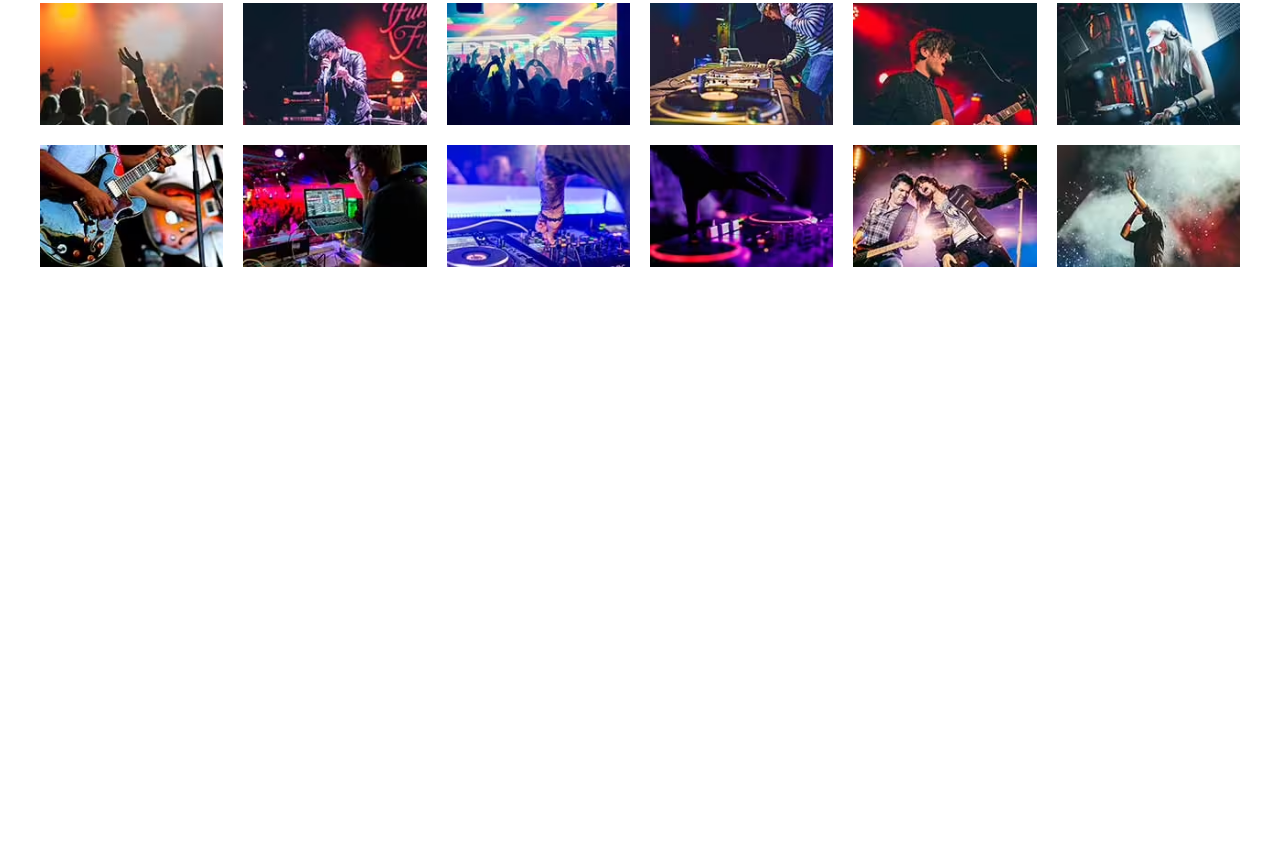
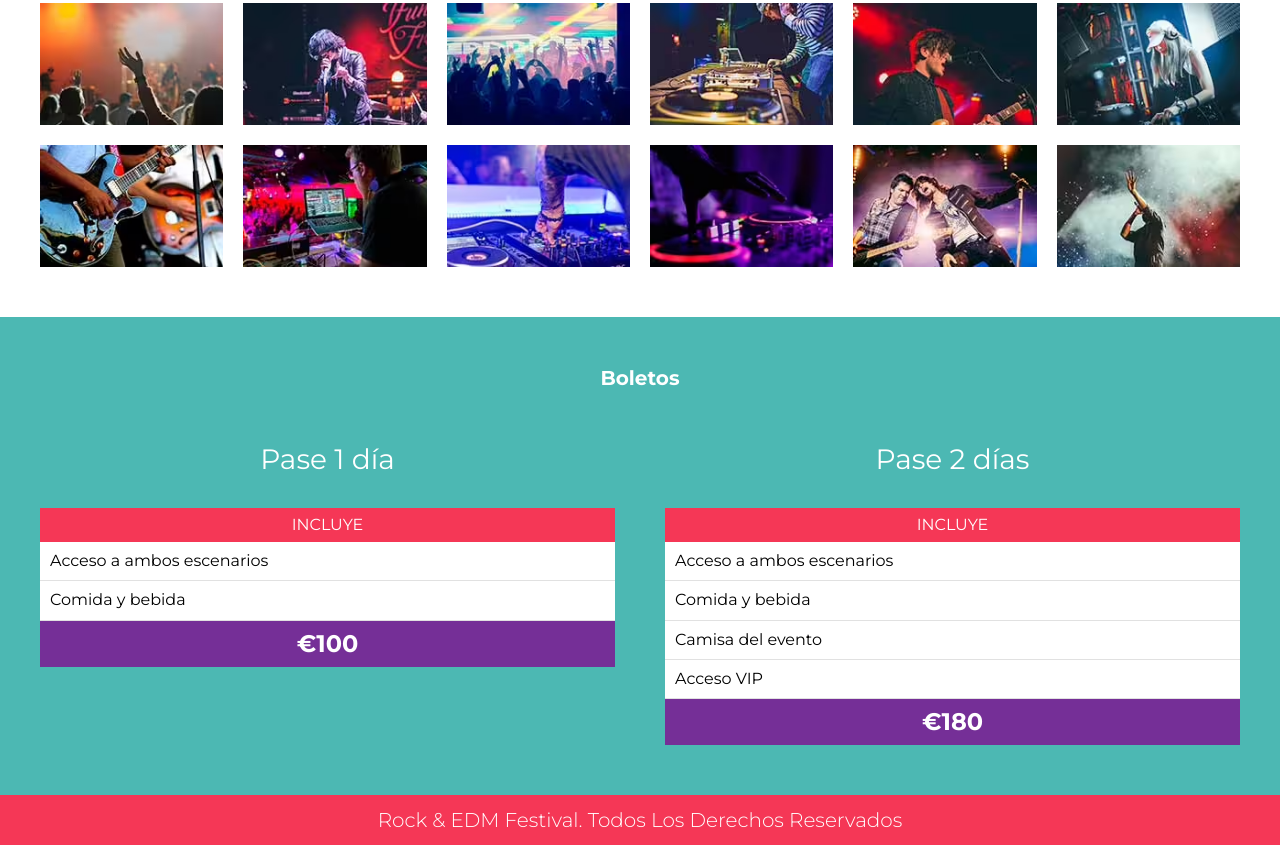
Before and after one commit to titoiriepal/Music_Festival, a website: page index.html in a window 1280 px wide. Shown: the part 2867-3712 px from the top of the page. Before the commit the page ends 3184 px from the top, so only its background shows below. Drawn offline with Linux system fonts and the light colour scheme.

Commit message:
Ticket section and footer added

```diff
--- a/index.html
+++ b/index.html
@@ -203,6 +203,54 @@
         </ul>
     </section>
 
+    <section class="boletos bg-verde">
+        <h3>Boletos</h3>
+
+        <div class="contenedor contenedor-boletos">
+            <div class="basico pase">
+                <p class="nombre-pase">Pase 1 día</p>
+                <header class="pase-header">
+                    <p>Incluye</p>
+                </header>
+                <div class="pase-body">
+                    <ul>
+                        <li>Acceso a ambos escenarios</li>
+                        <li>Comida y bebida</li>
+                    </ul>
+                </div>
+
+                <footer class="pase-footer">
+                    <p>€100</p>
+                </footer>
+
+            </div>
+            <div class="premium pase">
+                <p class="nombre-pase">Pase 2 días</p>
+                <header class="pase-header">
+                    <p>Incluye</p>
+                </header>
+                <div class="pase-body">
+                    <ul>
+                        <li>Acceso a ambos escenarios</li>
+                        <li>Comida y bebida</li>
+                        <li>Camisa del evento</li>
+                        <li>Acceso VIP</li>
+                    </ul>
+                </div>
+
+                <footer class="pase-footer">
+                    <p>€180</p>
+                </footer>
+
+            </div>
+        </div>
+
+    </section>
+
+    <footer class="footer">
+        <p>Rock & EDM Festival. Todos Los Derechos Reservados</p>
+    </footer>
+
 
 
     <script src="build/js/app.js"></script>
```
Also changed, not shown: build/css/app.css.
